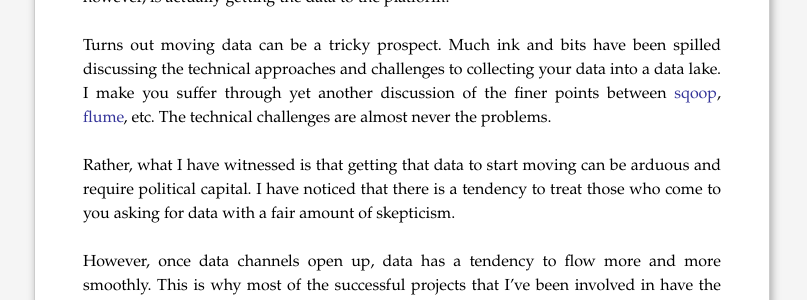
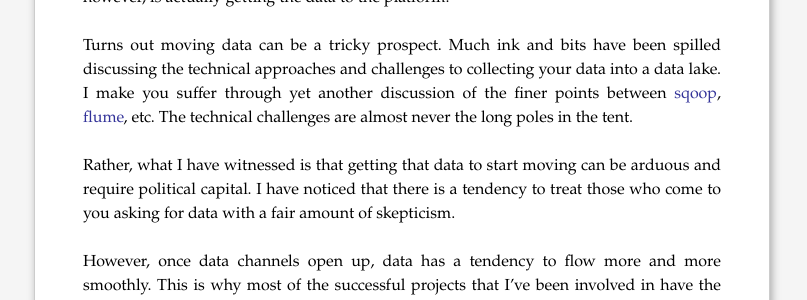
Before and after one commit to cestella/cestella.github.io, a Jekyll site: the page built from _posts/2014-10-24-pyspark-openpayments-analysis.markdown, in a window 1280 px wide and 900 px high, scrolled down 1039 px. Shown: the part 150-450 px from the top of the window, without its empty margins (238-1045 px from the left). Built offline with Jekyll 4.4.1, drawn with Linux system fonts in a browser that asks for light colours; nearby versions of some CDN libraries; formulas are drawn with MathJax 3; comment, search, counter and statistics services are not loaded.

```diff
--- a/_posts/2014-10-24-pyspark-openpayments-analysis.markdown
+++ b/_posts/2014-10-24-pyspark-openpayments-analysis.markdown
@@ -59,7 +59,7 @@
 bits have been spilled discussing the technical approaches and
 challenges to collecting
 your data into a data lake.  I make you suffer through yet another
-discussion of the finer points between [sqoop](http://sqoop.apache.org), [flume](http://flume.apache.org), etc.  The technical challenges are almost never the problems.
+discussion of the finer points between [sqoop](http://sqoop.apache.org), [flume](http://flume.apache.org), etc.  The technical challenges are almost never the long poles in the tent.
 
 Rather, what I have witnessed is that getting that data to start moving
 can be arduous and require political capital.  I have noticed that there
```
